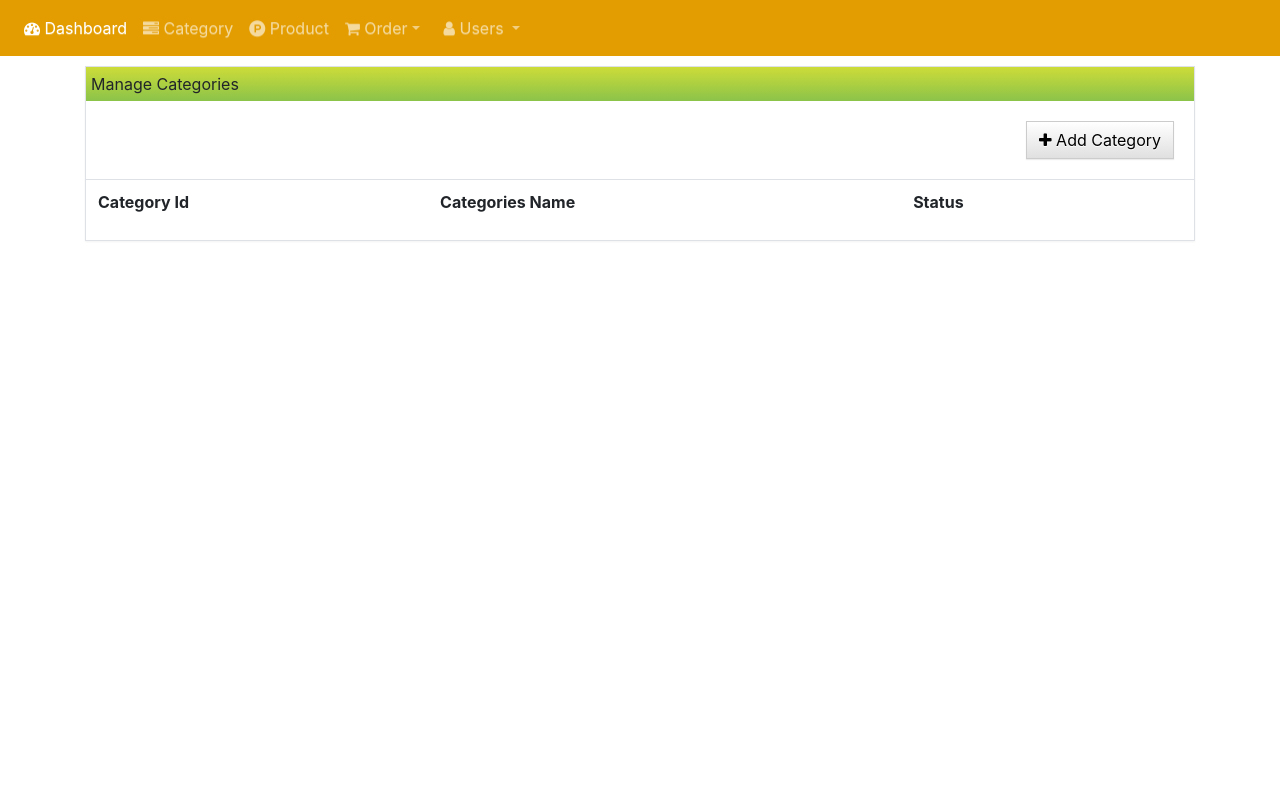
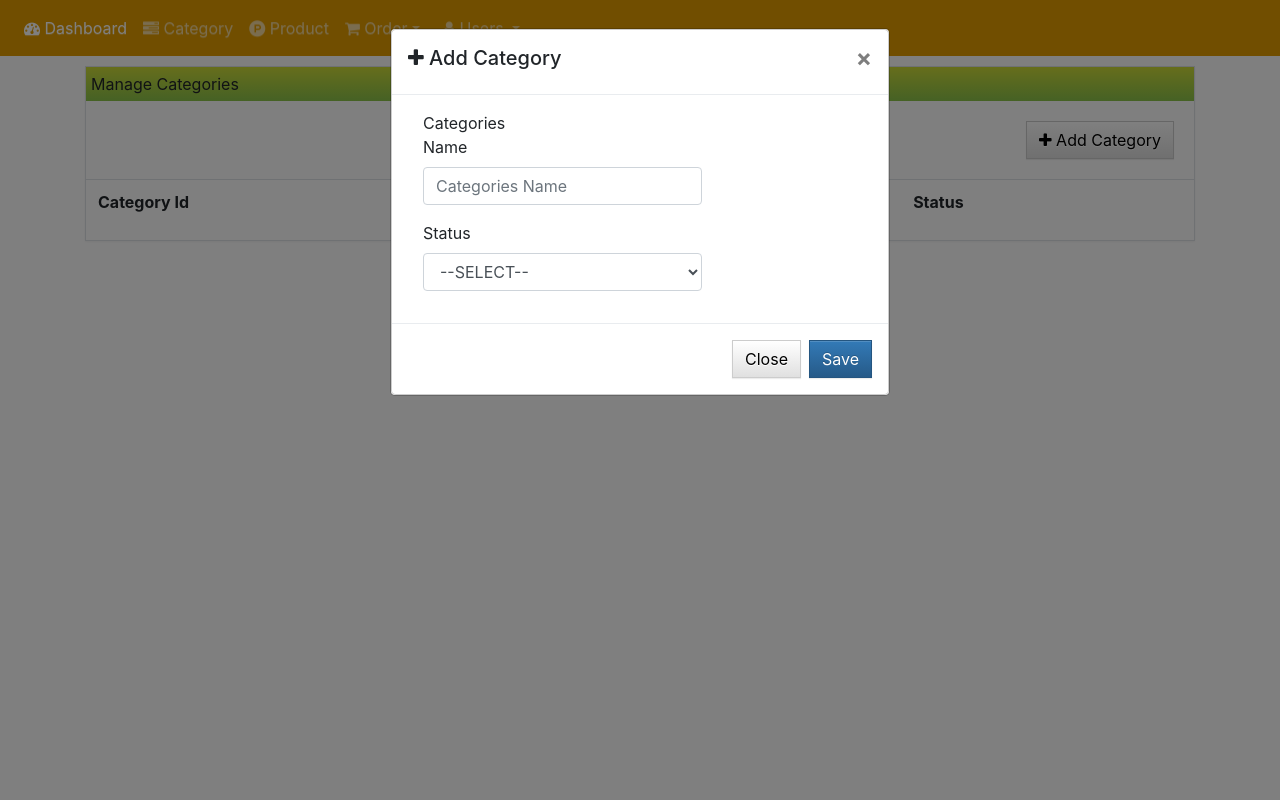
Before and after one commit to Jahid152/SalesManagement, a PHP site: page /category.php in a window 1280 px wide, after a click on "Add Category". Run offline with PHP 8.4, Linux system fonts and the light colour scheme; lists and menus that the app fills with data are empty.

Commit message:
Update category.php

```diff
--- a/category.php
+++ b/category.php
@@ -31,3 +31,50 @@ require_once 'header.php';
 			</div>
 		</div>
 	</div>
+
+
+<!-- add categories -->
+<div class="modal fade" id="addCategory" tabindex="-1" role="dialog">
+	<div class="modal-dialog">
+
+		<form action="addCategory.php" id="addCatForm" method="POST"  enctype="multipart/form-data">
+			<div class="modal-content" id="successMessage">
+
+		    <div class="modal-content">
+	    		<div class="modal-header">
+	    			<h5 class="title"><i class="fa fa-plus"></i> Add Category</h5>
+			        <button type="button" class="close" data-dismiss="modal" aria-label="Close"><span aria-hidden="true">&times;</span></button>
+		      	</div>
+
+			    <div class="modal-body" style="max-height:450px; overflow:auto;">
+			      	<div id="add-Categories-messages"></div>
+
+			        <div class="form-group">
+			        	<label for="categoriesName" class="col-sm-4 control-label">Categories Name</label>
+						    <div class="col-sm-8">
+						      <input type="text" class="form-control" id="categoriesName" placeholder="Categories Name" name="categoriesName" autocomplete="off">
+						    </div>
+			        </div> <!-- /form-group-->
+			        <div class="form-group">
+			        	<label for="categoriesStatus" class="col-sm-4 control-label">Status</label>
+						    <div class="col-sm-8">
+						      <select class="form-control" id="categoriesStatus" name="categoriesStatus">
+						      	<option value="">--SELECT--</option>
+						      	<option value="1">Available</option>
+						      	<option value="2">Not Available</option>
+						      </select>
+						    </div>
+			        </div> <!-- /form-group-->
+			     </div> <!-- /modal-body -->
+
+		    	<div class="modal-footer">
+			        <button type="button" class="btn btn-default" data-dismiss="modal"> Close</button>
+
+			        <button type="submit" class="btn btn-primary" id="createCategoriesBtn" data-loading-text="Loading..." autocomplete="off">
+			         Save
+			    	</button>
+			    </div>
+	    	</div>
+	    </form>
+</body>
+</html>
```
